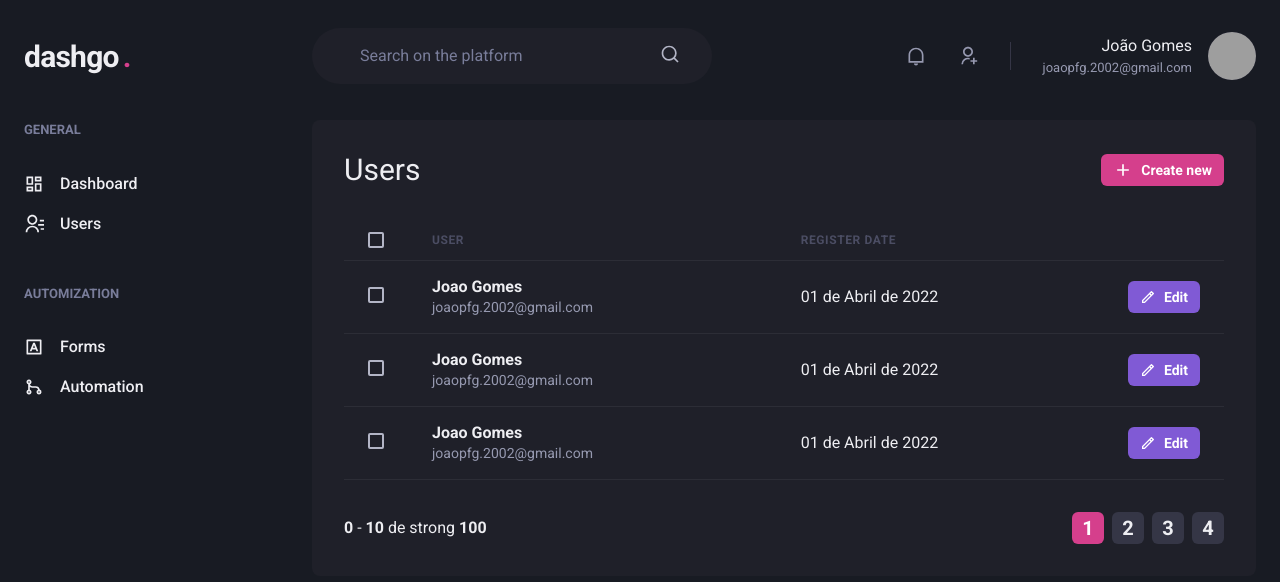
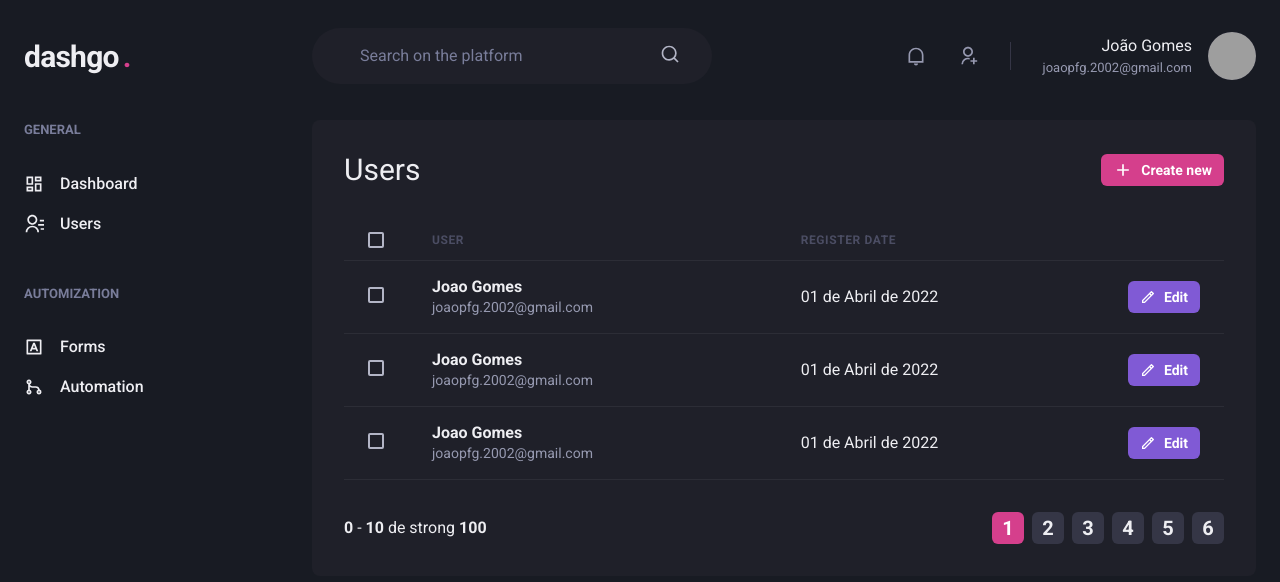
Before and after one commit to JoaoGomes5/dashgo, a Next.js app: page /users in a window 1280 px wide. Shown: the top 582 px of the page. Built offline with nearby package versions, Linux system fonts and the light colour scheme; grey boxes are pictures that could not be loaded.

Commit message:
Refactoring Pagination

```diff
--- a/src/components/Pagination.tsx
+++ /dev/null
@@ -1,69 +0,0 @@
-import { Box, Button, Stack } from '@chakra-ui/react';
-import React from 'react';
-
-export default function Pagination() {
-  return (
-    <Stack
-      direction='row'
-      mt="8"
-      justify='space-between'
-      align='center'
-      spacing='6'
-    >
-      <Box>
-        <strong>0</strong> - <strong>10</strong> de strong <strong>100</strong>
-      </Box>
-      <Stack
-        direction='row'
-        spacing='2'
-      >
-        <Button
-        size='sm'
-        fontSize='xl'
-        w='4'
-        colorScheme='pink'
-        disabled
-        _disabled={{
-          bg: 'pink.500',
-          cursor: 'default'
-        }}
-      >
-        1
-      </Button>
-      <Button
-        size='sm'
-        fontSize='xl'
-        w='4'
-        bg='gray.700'
-        _hover={{
-          bg: 'gray.500'
-        }}
-     >
-        2
-      </Button>
-      <Button
-        size='sm'
-        fontSize='xl'
-        w='4'
-        bg='gray.700'
-        _hover={{
-          bg: 'gray.500'
-        }}
-     >
-        3
-      </Button>
-      <Button
-        size='sm'
-        fontSize='xl'
-        w='4'
-        bg='gray.700'
-        _hover={{
-          bg: 'gray.500'
-        }}
-     >
-        4
-      </Button>
-      </Stack>
-    </Stack>
-  );
-}
--- /dev/null
+++ b/src/components/Pagination/PaginationItem.tsx
@@ -0,0 +1,48 @@
+import { Button } from '@chakra-ui/react';
+import React from 'react';
+
+
+interface PaginationItemProps {
+  number: number
+  isCurrent?: boolean
+}
+
+export function PaginationItem({
+  isCurrent = false,
+  number
+}: PaginationItemProps) {
+
+  if (isCurrent) {
+    return (
+      <Button
+      size='sm'
+      fontSize='xl'
+      w='4'
+      colorScheme='pink'
+      disabled
+      _disabled={{
+        bg: 'pink.500',
+        cursor: 'default'
+      }}
+      >
+        { number }
+      </Button>
+    )
+  }
+
+  return (
+    <Button
+        size='sm'
+        fontSize='xl'
+        w='4'
+        bg='gray.700'
+        _hover={{
+          bg: 'gray.500'
+        }}
+     >
+        { number }
+      </Button>
+  )
+
+
+}
--- /dev/null
+++ b/src/components/Pagination/index.tsx
@@ -0,0 +1,27 @@
+import { Box, Stack } from '@chakra-ui/react';
+import React from 'react';
+import { PaginationItem } from './PaginationItem';
+
+export default function Pagination() {
+  return (
+    <Stack
+      direction='row'
+      mt="8"
+      justify='space-between'
+      align='center'
+      spacing='6'
+    >
+      <Box>
+        <strong>0</strong> - <strong>10</strong> de strong <strong>100</strong>
+      </Box>
+      <Stack direction='row' spacing='2'>
+        <PaginationItem isCurrent number={1}/>
+        <PaginationItem  number={2}/>
+        <PaginationItem  number={3}/>
+        <PaginationItem  number={4}/>
+        <PaginationItem  number={5}/>
+        <PaginationItem  number={6}/>
+      </Stack>
+    </Stack>
+  );
+}
```
